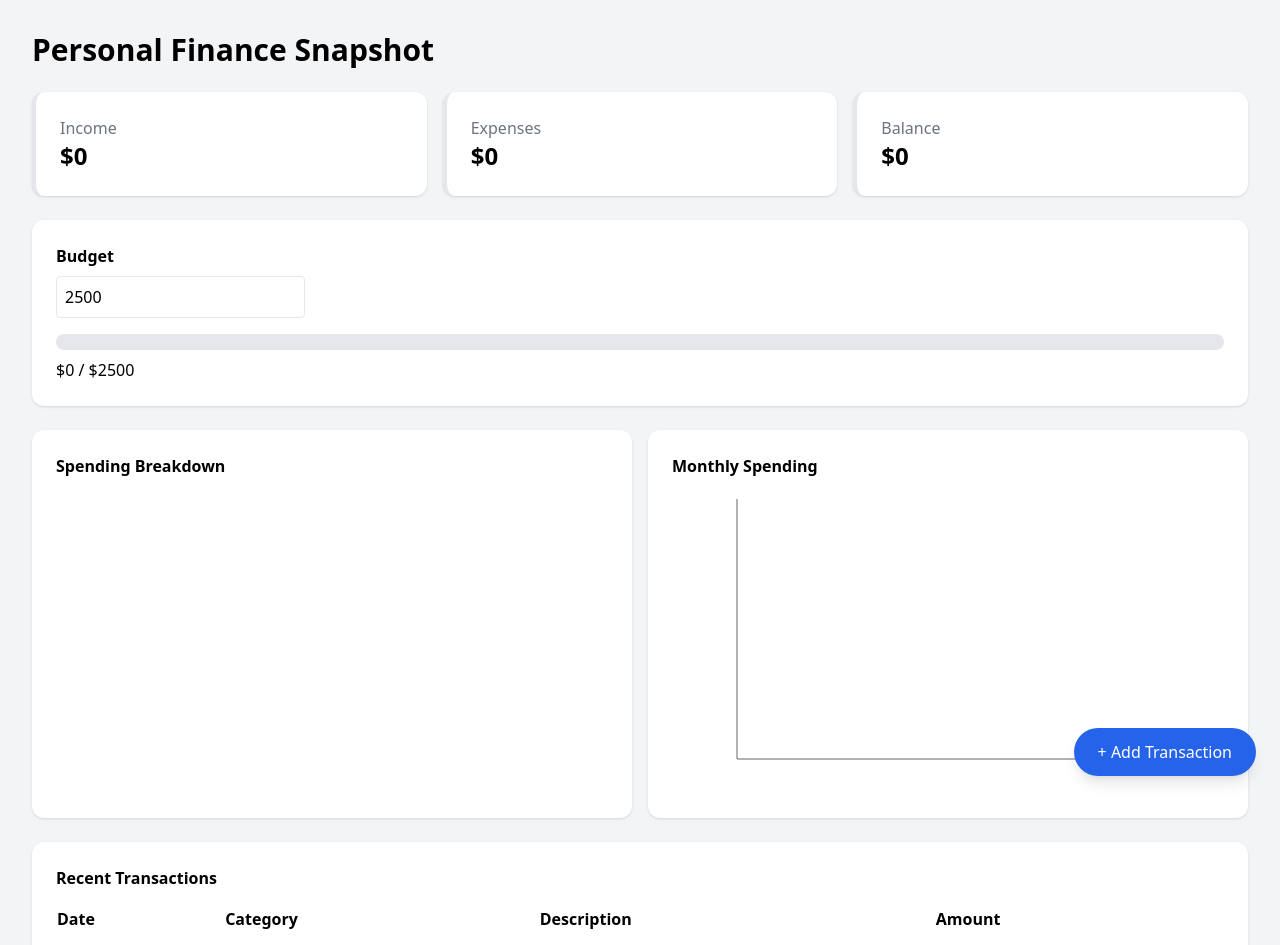
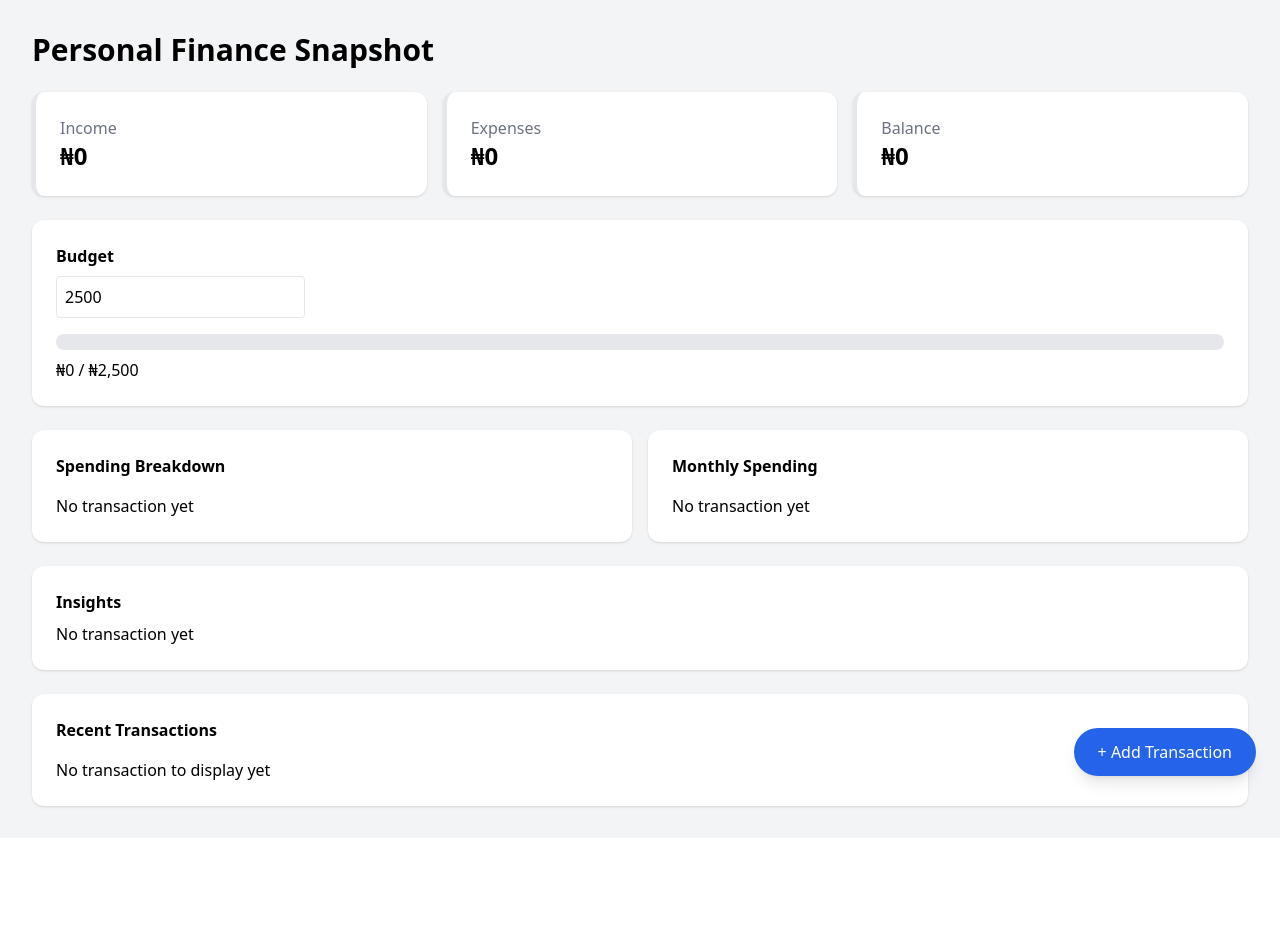
Before and after one commit to Admolgit/lyncs-personal-finance-snapshot-assessment, a React (Vite) app: page / in a window 1280 px wide. Shown: the top 945 px of the page. After the commit the page ends 838 px from the top, so only its background shows below. Built offline with nearby package versions, Linux system fonts and the light colour scheme.

Commit message:
feat: more features and functions

```diff
--- a/src/components/AddTransactionModal.tsx
+++ b/src/components/AddTransactionModal.tsx
@@ -32,7 +32,7 @@ export default function AddTransactionModal({
       return;
     }
 
-    if (currentTotal > budget) {
+    if (form.type === "expense" && currentTotal > budget) {
       toast.error("Your current expenses is greater than your set budget.");
       return;
     }
--- a/src/components/BudgetProgress.tsx
+++ b/src/components/BudgetProgress.tsx
@@ -35,7 +35,7 @@ export default function BudgetProgress({
       </div>
 
       <p className="mt-2">
-        ${expenses} / ${budget}
+        ₦{Number(expenses).toLocaleString()} / ₦{Number(budget).toLocaleString()}
       </p>
     </div>
   );
--- a/src/components/DashboardCards.tsx
+++ b/src/components/DashboardCards.tsx
@@ -21,7 +21,7 @@ function Card({ title, value, color }: { title: string; value: any; color: strin
       className={`p-6 rounded-xl bg-white shadow border-l-4 border-${color}-500`}
     >
       <h3 className="text-gray-500">{title}</h3>
-      <p className="text-2xl font-bold">${value}</p>
+      <p className="text-2xl font-bold">₦{Number(value).toLocaleString()}</p>
     </div>
   );
 }
--- a/src/components/Insights.tsx
+++ b/src/components/Insights.tsx
@@ -4,13 +4,18 @@ import { getExpenses, getCategoryTotals } from "../utils/calculations";
 export default function Insights({ transactions }: any) {
   const totals = getCategoryTotals(transactions);
   const expenses = getExpenses(transactions);
-  const numberOfTransaction = transactions.length;
+
+  const numberOfTransaction = transactions.filter(
+    (t: any) => t.type === "expense",
+  ).length;
+
   const biggest: {
     name: string;
     value: any;
   } = totals.sort(
     (a: { value: any }, b: { value: any }) => b.value - a.value,
   )[0];
+
   const smallest: {
     category: string;
     amount: number;
@@ -21,24 +26,28 @@ export default function Insights({ transactions }: any) {
         Number(a.amount) - Number(b.amount),
     )[0];
 
-  if (!biggest) return null;
-  if (!smallest) return null;
-
   return (
     <div className="bg-white p-6 rounded-xl shadow mb-6">
       <h2 className="font-semibold mb-2">Insights</h2>
 
+      {biggest && smallest ? (
+        <>
           <p>
-        Your biggest expense category is <b>{biggest.name}</b> (${biggest.value}
-        )
+            Your biggest expense category is <b>{biggest?.name}</b> (₦
+            {biggest?.value})
           </p>
           <p>
-        Your smallest expense category is <b>{smallest.category}</b> ($
-        {smallest.amount})
+            Your smallest expense category is <b>{smallest?.category}</b> (₦
+            {smallest?.amount})
           </p>
           <p>
-        Your spending median is (${(expenses / numberOfTransaction).toFixed(2)})
+            Your spending median is (₦
+            {(expenses / numberOfTransaction)?.toFixed(2)})
           </p>
+        </>
+      ) : (
+        <p>No transaction yet</p>
+      )}
     </div>
   );
 }
--- a/src/components/MonthlyChart.tsx
+++ b/src/components/MonthlyChart.tsx
@@ -9,12 +9,16 @@ export default function MonthlyChart({ transactions }: any) {
     <div className="bg-white p-6 rounded-xl shadow mb-6">
       <h2 className="font-semibold mb-4">Monthly Spending</h2>
 
+      {transactions.length > 0 ? (
         <BarChart width={500} height={300} data={data}>
           <XAxis dataKey="name" />
           <YAxis />
           <Tooltip />
           <Bar dataKey="value" fill="#6366f1" />
         </BarChart>
+      ) : (
+        <p>No transaction yet</p>
+      )}
     </div>
   );
 }
--- a/src/components/SpendingChart.tsx
+++ b/src/components/SpendingChart.tsx
@@ -12,18 +12,23 @@ export default function SpendingChart({ transactions }: any) {
       <h2 className="font-semibold mb-4">Spending Breakdown</h2>
 
       <div>
+        {transactions.length > 0 ? (
           <PieChart width={400} height={300}>
             <Pie data={data} dataKey="value" outerRadius={120}>
-            {data.map((entry, index) => (
+              {data.map((entry, index) => {
+                console.log(entry);
+                return (
                   <Cell key={index} fill={COLORS[index % COLORS.length]} />
-            ))}
+                );
+              })}
             </Pie>
             <Tooltip />
           </PieChart>
+        ) : (
+          <p>No transaction yet</p>
+        )}
       </div>
-      <div>
-
-      </div>
+      <div></div>
     </div>
   );
 }
--- a/src/components/TransactionList.tsx
+++ b/src/components/TransactionList.tsx
@@ -12,37 +12,49 @@ export default function TransactionList({
     <div className="bg-white p-6 rounded-xl shadow">
       <h2 className="font-semibold mb-4">Recent Transactions</h2>
 
-      <table className="w-full">
-        <thead>
+      {transactions.length > 0 ? (
+        <table className="w-full border border-gray-200 rounded-lg overflow-hidden">
+          <thead className="bg-gray-50">
             <tr className="text-left">
-            <th>Date</th>
-            <th>Category</th>
-            <th>Description</th>
-            <th>Amount</th>
-            <th></th>
+              <th className="p-3 border-b">Date</th>
+              <th className="p-3 border-b">Category</th>
+              <th className="p-3 border-b">Description</th>
+              <th className="p-3 border-b">Amount</th>
+              <th className="p-3 border-b"></th>
             </tr>
           </thead>
 
           <tbody>
             {transactions.map((t: ITransaction) => (
-            <tr key={t.id}>
-              <td>{t.date}</td>
-              <td>{t.category}</td>
-              <td>{t.description}</td>
+              <tr key={t.id} className="border-b hover:bg-gray-50">
+                <td className="p-3">{t.date}</td>
+                <td className="p-3">{t.category}</td>
+                <td className="p-3">{t.description}</td>
+
                 <td
-                className={
+                  className={`p-3 ${
                     t.type === "expense" ? "text-red-500" : "text-green-600"
-                }
+                  }`}
                 >
-                {t.type === "expense" ? "-" : "+"}${t.amount}
+                  {t.type === "expense" ? "-" : "+"}₦
+                  {Number(t.amount).toLocaleString()}
                 </td>
-              <td>
-                <button onClick={() => deleteTransaction(t.id)}>🗑</button>
+
+                <td className="p-3">
+                  <button
+                    onClick={() => deleteTransaction(t.id)}
+                    className="text-gray-500 hover:text-red-500"
+                  >
+                    🗑
+                  </button>
                 </td>
               </tr>
             ))}
           </tbody>
         </table>
+      ) : (
+        <p>No transaction to display yet</p>
+      )}
     </div>
   );
 }
```
Also changed, not shown: 1 other file (tests, documents, lock files or other folders). Lines whose indentation alone changed are shown as unchanged.
